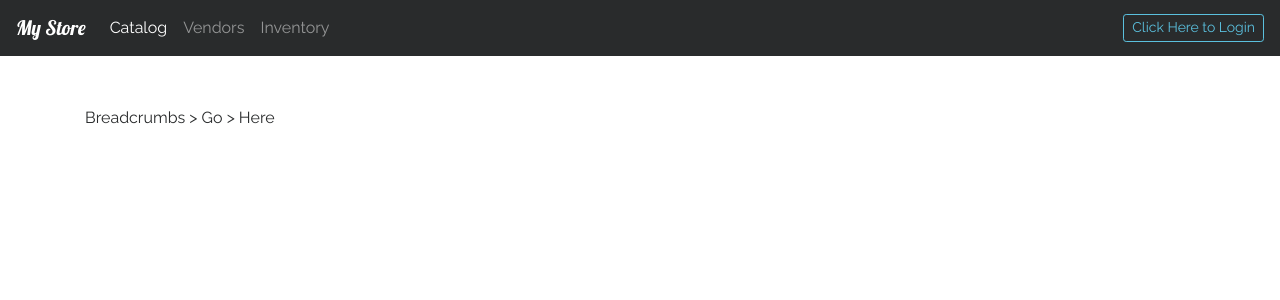
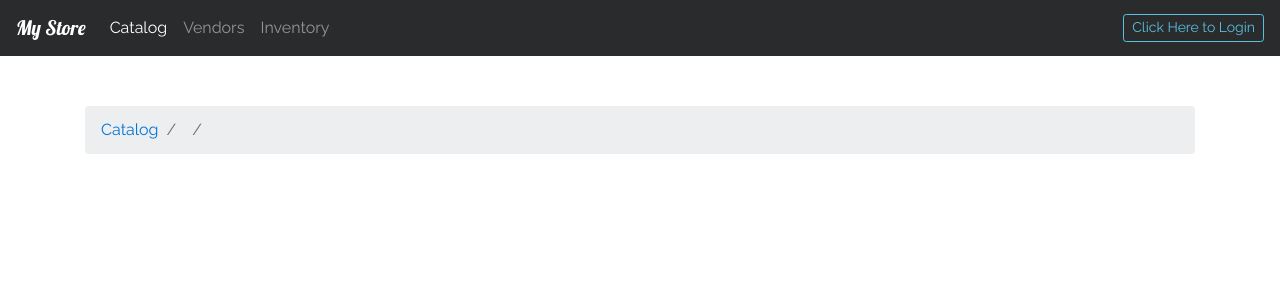
Before and after one commit to zenzillo/store-catalog, a Flask app: template templates/product/detail.html in a window 1280 px wide. Shown: the top 300 px of the page. Run offline with Flask 2, Linux system fonts and the light colour scheme; the template is opened without the code that fills it, so the values that code supplies are empty; some libraries are stand-ins or nearby versions.

Commit message:
Add breadcrumbs to product page

```diff
--- a/application.py
+++ b/application.py
@@ -236,10 +236,10 @@
 # Display product
 @app.route('/catalog/<category_name>/<product_name>', methods=['GET', 'POST'])
 def showProduct(category_name, product_name):
-    #category = session.query(Category).filter_by(name=category_name).first()
+    category = session.query(Category).filter_by(name=category_name).first()
     #categories = session.query(Category).order_by(asc(Category.name))
     product = session.query(Product).filter_by(name=product_name).first()
-    return render_template('product/detail.html', product=product)
+    return render_template('product/detail.html', product=product, category=category)
 
 
 # Edit a restaurant
--- a/templates/product/detail.html
+++ b/templates/product/detail.html
@@ -3,11 +3,12 @@
 
 {% block content %}
 
- 	<div class="row">
-		<div class="col-md-10">
-			Breadcrumbs > Go > Here
-		</div>
-	</div>
+
+	<nav class="breadcrumb">
+	  <a class="breadcrumb-item" href="{{url_for('showCatalog') }}">Catalog</a>
+	  <a class="breadcrumb-item" href="{{url_for('showCategory', category_name = category.name) }}">{{category.name}}</a>
+	  <span class="breadcrumb-item active">{{product.name}}</span>
+	</nav>
 
  	<div class="row top-margin">
 		<div class="col-md-10">
```
